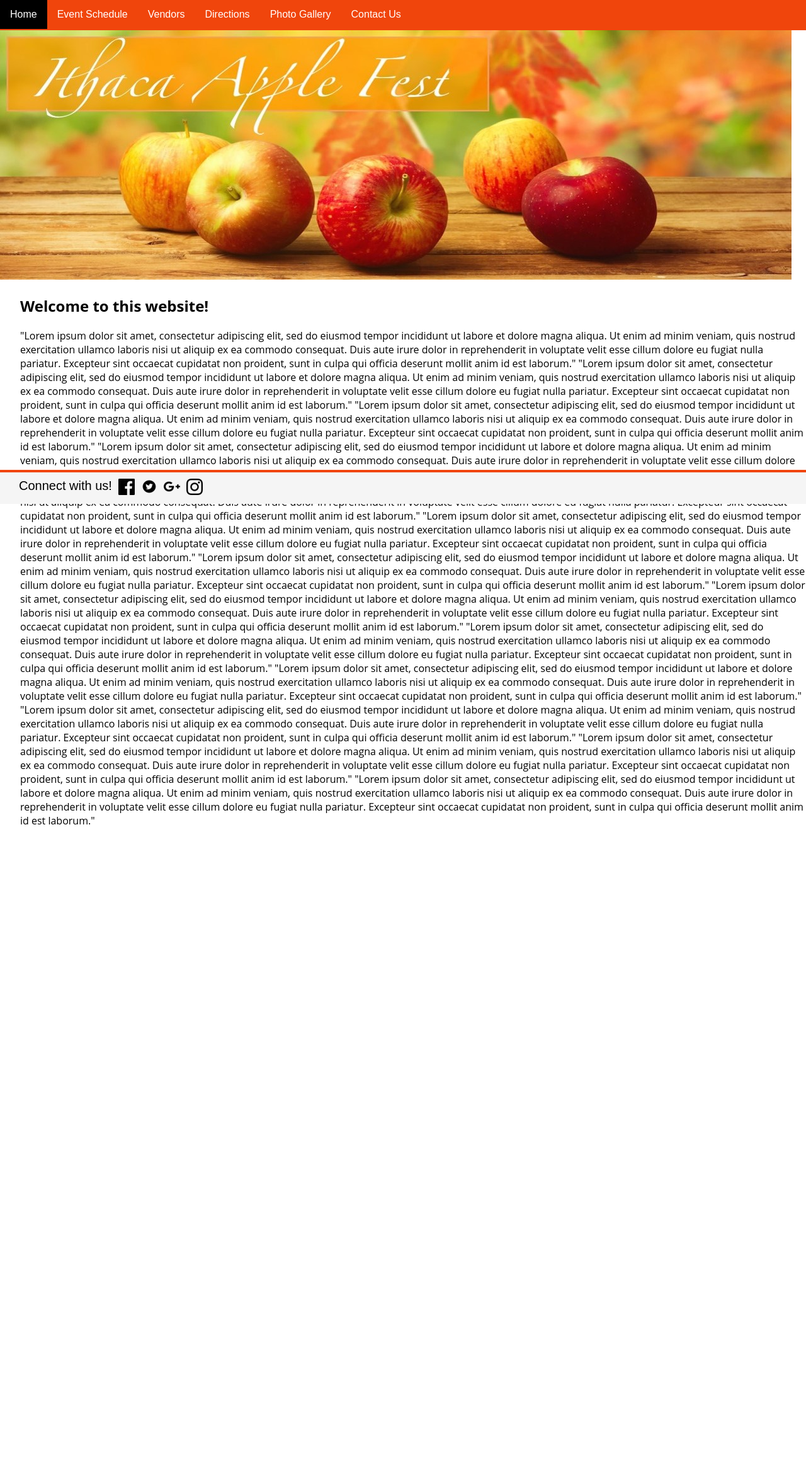
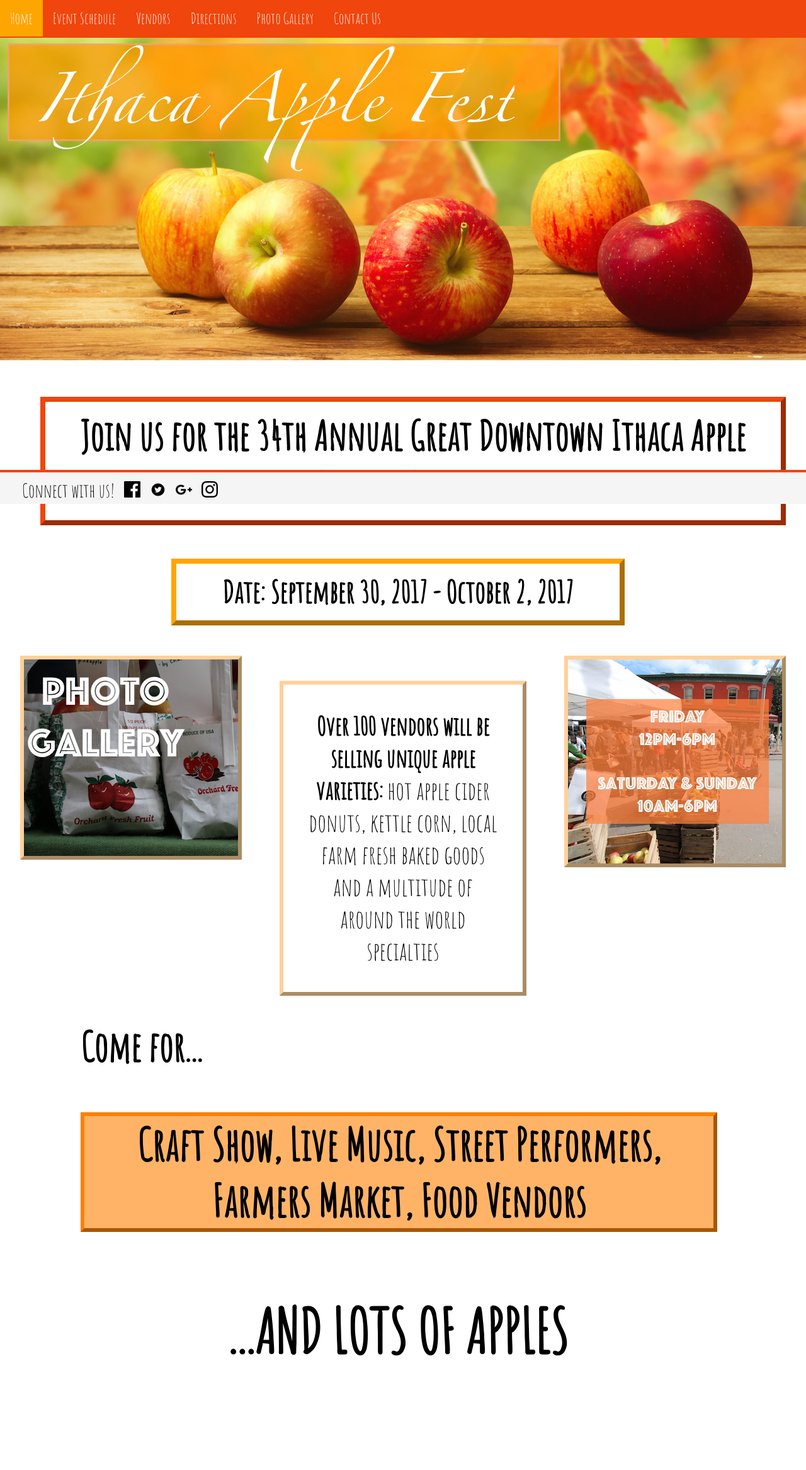
Before and after one commit to RaghavBatra/INFO-1300-Project, a PHP site: page / in a window 1280 px wide; the page is wider, and only the part inside the window is pictured. Shown: that part at 63% size. Before the commit the page ends 1309 px from the top of that part, so only its background shows below. Run offline with PHP 8.4, Linux system fonts and the light colour scheme.

Commit message:
main page content

```diff
--- a/css/site.css
+++ b/css/site.css
@@ -7,19 +7,19 @@ body {
 
 #top {
     background-color: #ffffff;
-    margin-top: 3em;
+    margin-top: 3.5em;
 }
 
 #global_nav {
     background-color: #F0450C;
-    font-family: Imprima, sans-serif;
+    font-family: Amatic SC;
     height: 2.5em;
     width: 100%;
     top: -20em;
     position: fixed;
-    font-size: 1em;
+    font-size: 1.5em;
     margin-top: 20em;
-    padding-bottom: 0.5em;
+
     margin-bottom: 0.5em;
 }
 
@@ -44,9 +44,61 @@ body {
     text-decoration: none;
   }
 
+  #global_nav a:hover {
+      background-color: orange;
+  }
+
 #content {
     padding: 0 0 2em 2em;
     margin-bottom: 2em;
+}
+
+#row1 {
+    display:flex;
+
+}
+
+#nextcontentsection {
+    font-family: Amatic SC;
+
+}
+
+.photogallery {
+    border:6px outset #ffd199;
+    float:left;
+}
+.times {
+    border: 6px outset #ffd199;
+    margin-right: 2em;
+    width:100%;
+    height: 100%;
+}
+.vendor {
+    text-align: center;
+    margin-right: 1.5em;
+    margin-left: 1.5em;
+    padding: 1em;
+    font-family: Amatic SC;
+    font-size: 2.5em;
+    border: 6px outset #ffd199;
+    float:none;
+
+}
+
+.overview {
+    text-align: center;
+    font-size: 1.1em;
+    margin-right: 2em;
+    margin-top: 0.5em;
+    background-color: #ffb366;
+    border: 6px outset #ff8000;
+
+}
+
+.apples {
+    font-size: 1.5em;
+    text-align: center;
+    margin-right: 1.5em;
 }
 
 #footer {
@@ -65,6 +117,32 @@ body {
     border-color: #F0450C;
 }
 
+h2 {
+    text-align: center;
+    font-family: Amatic SC;
+    font-size: 4em;
+    border: 8px outset #F0450C;
+    margin-left: 0.5em;
+    margin-right:0.5em;
+    padding:0.2em;
+}
+
+h3 {
+    text-align: center;
+    font-family: Amatic SC;
+    font-size: 3em;
+    border: 8px outset orange;
+    padding:0.3em;
+    margin-left: 5em;
+    margin-right:6em;
+
+}
+
+h4 {
+    font-size: 4em;
+    margin-top: 0em;
+    margin-left: 1.5em;
+}
 #footer ul {
     margin: 0;
     padding: 0;
@@ -74,11 +152,8 @@ body {
 
 #footer li {
     float: left;
-    font-size: 100%;
+    font-family: Amatic SC;
+    font-size: 1.5em;
     text-decoration: none;
     padding-left: 0.5em;
   }
-
-#global_nav a:hover {
-    background-color: black;
-}
--- a/index.html
+++ b/index.html
@@ -4,6 +4,7 @@
     <meta charset="utf-8">
     <title>Ithaca Apple Fest</title>
     <link rel="stylesheet" href="css/site.css">
+    <link href="https://fonts.googleapis.com/css?family=Amatic+SC" rel="stylesheet">
     </head>
 
 <body>
@@ -21,41 +22,27 @@
     <!-- end of the navigation bar -->
 
     <div id="top">
-        <img src="images/apple_v2.jpg" alt="apple banner image">
+        <img src="images/apple.jpg" alt="apple banner image">
         <!--  Image credits: http://unicoicounty.org/apple-festival/ -->
     </div>
     <!-- end of the topic banner -->
 
     <div id="content">
-        <h2> Welcome to this website! </h2>
+        <h2> Join us for the 34th Annual Great Downtown Ithaca Apple Harvest Festival! </h2>
+        <h3>Date: September 30, 2017 - October 2, 2017 </h3>
+        <div id="row1">
+            <a href = #><img src="images/photogallery.jpg" class="photogallery" alt="photo gallery image"></a>
+            <p class= "vendor"><b>Over 100 vendors will be selling unique apple varieties:</b> hot apple cider donuts,
+              kettle corn, local farm fresh baked goods and a multitude of around the world specialties </p>
+            <img src="images/vendors.jpg" class="times" alt="event times">
+        </div>
 
-        "Lorem ipsum dolor sit amet, consectetur adipiscing elit, sed do eiusmod tempor incididunt ut labore et dolore magna aliqua. Ut enim ad minim veniam, quis nostrud exercitation ullamco laboris nisi ut aliquip ex ea commodo consequat. Duis aute irure dolor in reprehenderit in voluptate velit esse cillum dolore eu fugiat nulla pariatur. Excepteur sint occaecat cupidatat non proident, sunt in culpa qui officia deserunt mollit anim id est laborum."
-
-        "Lorem ipsum dolor sit amet, consectetur adipiscing elit, sed do eiusmod tempor incididunt ut labore et dolore magna aliqua. Ut enim ad minim veniam, quis nostrud exercitation ullamco laboris nisi ut aliquip ex ea commodo consequat. Duis aute irure dolor in reprehenderit in voluptate velit esse cillum dolore eu fugiat nulla pariatur. Excepteur sint occaecat cupidatat non proident, sunt in culpa qui officia deserunt mollit anim id est laborum."
-
-        "Lorem ipsum dolor sit amet, consectetur adipiscing elit, sed do eiusmod tempor incididunt ut labore et dolore magna aliqua. Ut enim ad minim veniam, quis nostrud exercitation ullamco laboris nisi ut aliquip ex ea commodo consequat. Duis aute irure dolor in reprehenderit in voluptate velit esse cillum dolore eu fugiat nulla pariatur. Excepteur sint occaecat cupidatat non proident, sunt in culpa qui officia deserunt mollit anim id est laborum."
-
-        "Lorem ipsum dolor sit amet, consectetur adipiscing elit, sed do eiusmod tempor incididunt ut labore et dolore magna aliqua. Ut enim ad minim veniam, quis nostrud exercitation ullamco laboris nisi ut aliquip ex ea commodo consequat. Duis aute irure dolor in reprehenderit in voluptate velit esse cillum dolore eu fugiat nulla pariatur. Excepteur sint occaecat cupidatat non proident, sunt in culpa qui officia deserunt mollit anim id est laborum."
-
-        "Lorem ipsum dolor sit amet, consectetur adipiscing elit, sed do eiusmod tempor incididunt ut labore et dolore magna aliqua. Ut enim ad minim veniam, quis nostrud exercitation ullamco laboris nisi ut aliquip ex ea commodo consequat. Duis aute irure dolor in reprehenderit in voluptate velit esse cillum dolore eu fugiat nulla pariatur. Excepteur sint occaecat cupidatat non proident, sunt in culpa qui officia deserunt mollit anim id est laborum."
-
-        "Lorem ipsum dolor sit amet, consectetur adipiscing elit, sed do eiusmod tempor incididunt ut labore et dolore magna aliqua. Ut enim ad minim veniam, quis nostrud exercitation ullamco laboris nisi ut aliquip ex ea commodo consequat. Duis aute irure dolor in reprehenderit in voluptate velit esse cillum dolore eu fugiat nulla pariatur. Excepteur sint occaecat cupidatat non proident, sunt in culpa qui officia deserunt mollit anim id est laborum."
-
-        "Lorem ipsum dolor sit amet, consectetur adipiscing elit, sed do eiusmod tempor incididunt ut labore et dolore magna aliqua. Ut enim ad minim veniam, quis nostrud exercitation ullamco laboris nisi ut aliquip ex ea commodo consequat. Duis aute irure dolor in reprehenderit in voluptate velit esse cillum dolore eu fugiat nulla pariatur. Excepteur sint occaecat cupidatat non proident, sunt in culpa qui officia deserunt mollit anim id est laborum."
-
-        "Lorem ipsum dolor sit amet, consectetur adipiscing elit, sed do eiusmod tempor incididunt ut labore et dolore magna aliqua. Ut enim ad minim veniam, quis nostrud exercitation ullamco laboris nisi ut aliquip ex ea commodo consequat. Duis aute irure dolor in reprehenderit in voluptate velit esse cillum dolore eu fugiat nulla pariatur. Excepteur sint occaecat cupidatat non proident, sunt in culpa qui officia deserunt mollit anim id est laborum."
-
-        "Lorem ipsum dolor sit amet, consectetur adipiscing elit, sed do eiusmod tempor incididunt ut labore et dolore magna aliqua. Ut enim ad minim veniam, quis nostrud exercitation ullamco laboris nisi ut aliquip ex ea commodo consequat. Duis aute irure dolor in reprehenderit in voluptate velit esse cillum dolore eu fugiat nulla pariatur. Excepteur sint occaecat cupidatat non proident, sunt in culpa qui officia deserunt mollit anim id est laborum."
-
-        "Lorem ipsum dolor sit amet, consectetur adipiscing elit, sed do eiusmod tempor incididunt ut labore et dolore magna aliqua. Ut enim ad minim veniam, quis nostrud exercitation ullamco laboris nisi ut aliquip ex ea commodo consequat. Duis aute irure dolor in reprehenderit in voluptate velit esse cillum dolore eu fugiat nulla pariatur. Excepteur sint occaecat cupidatat non proident, sunt in culpa qui officia deserunt mollit anim id est laborum."
-
-        "Lorem ipsum dolor sit amet, consectetur adipiscing elit, sed do eiusmod tempor incididunt ut labore et dolore magna aliqua. Ut enim ad minim veniam, quis nostrud exercitation ullamco laboris nisi ut aliquip ex ea commodo consequat. Duis aute irure dolor in reprehenderit in voluptate velit esse cillum dolore eu fugiat nulla pariatur. Excepteur sint occaecat cupidatat non proident, sunt in culpa qui officia deserunt mollit anim id est laborum."
-
-        "Lorem ipsum dolor sit amet, consectetur adipiscing elit, sed do eiusmod tempor incididunt ut labore et dolore magna aliqua. Ut enim ad minim veniam, quis nostrud exercitation ullamco laboris nisi ut aliquip ex ea commodo consequat. Duis aute irure dolor in reprehenderit in voluptate velit esse cillum dolore eu fugiat nulla pariatur. Excepteur sint occaecat cupidatat non proident, sunt in culpa qui officia deserunt mollit anim id est laborum."
-
-        "Lorem ipsum dolor sit amet, consectetur adipiscing elit, sed do eiusmod tempor incididunt ut labore et dolore magna aliqua. Ut enim ad minim veniam, quis nostrud exercitation ullamco laboris nisi ut aliquip ex ea commodo consequat. Duis aute irure dolor in reprehenderit in voluptate velit esse cillum dolore eu fugiat nulla pariatur. Excepteur sint occaecat cupidatat non proident, sunt in culpa qui officia deserunt mollit anim id est laborum."
-
-    </div>
+        <div id="nextcontentsection">
+            <h4>Come for... </p>
+            <p class = "overview">Craft Show, Live Music, Street Performers, Farmers Market, Food Vendors</p>
+            <p class = "apples"> ...AND LOTS OF APPLES </p>
+          </div>
+  </div>
 
     <div id="footer">
         <ul>
```
Also changed, not shown: images/photogallery.jpg (added), images/vendors.jpg (added).
